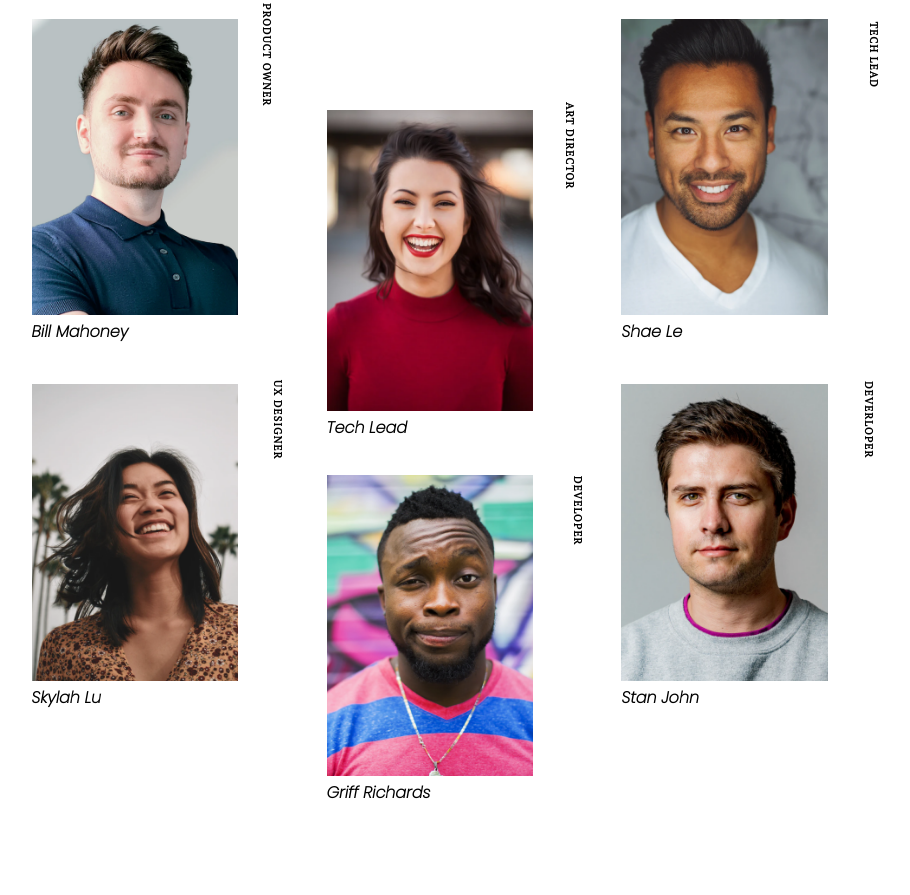
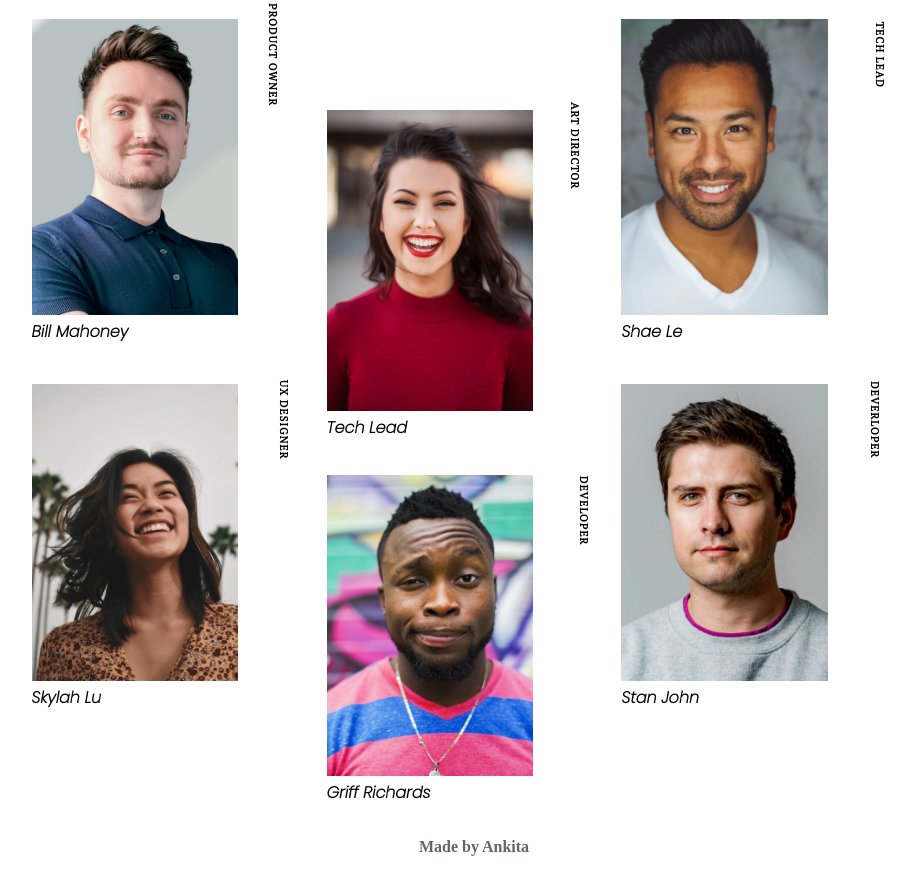
Before and after one commit to Ankita297/devChallenges, a plain HTML site: page my-team-page-master/team.html in a window 1280 px wide. Shown: the part 265-1160 px from the top of the page, without its empty margins (166-1076 px from the left). Before the commit the page ends 1105 px from the top, so only its background shows below. Drawn offline with Linux system fonts and the light colour scheme.

Commit message:
Team page added

```diff
--- a/my-team-page-master/team.css
+++ b/my-team-page-master/team.css
@@ -38,7 +38,7 @@
   text-transform: uppercase;
   font-weight: light;
   letter-spacing: 1px;
-  right: 3%;
+  right: 1%;
 }
 
 .part-2 h3 {
@@ -99,3 +99,12 @@ img {
     right: 0% !important;
   }
 }
+
+
+
+.made-by{
+  text-align: center;
+  font-weight: bold;
+  color: #6b6262;
+  margin-top: 4%;
+}
--- a/my-team-page-master/team.html
+++ b/my-team-page-master/team.html
@@ -90,5 +90,7 @@
 
         </div>
       </div>
+      <p class="made-by">Made by Ankita </p>
+
   </body>
 </html>
```
